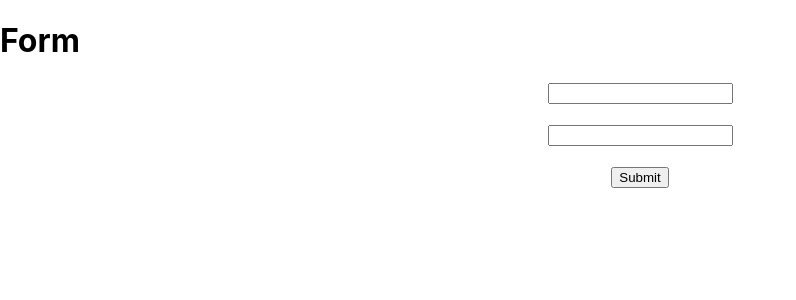
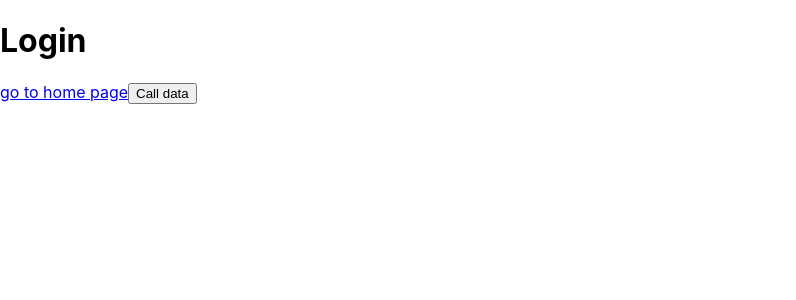
Before and after one commit to MuhammadZubair786/React_Class_1_3, a React (Create React App) app: page / in a window 1280 px wide. Shown: the top 300 px of the page, without its empty margins (0-796 px from the left). Built offline with nearby package versions, Linux system fonts and the light colour scheme.

Commit message:
add files

```diff
--- a/src/components/Home.jsx
+++ b/src/components/Home.jsx
@@ -1,38 +1,28 @@
+import React from "react"
+import { useLocation, useNavigate } from "react-router-dom"
 
 
-import React,{Component} from "react";
-import { useLocation, useNavigate, useParams } from "react-router-dom";
+let highorderfun = (Comp)=>{
+    let  forwar_1 = React.forwardRef((props,ref)=>{
+        let location = useLocation()
+        let navigate = useNavigate()
+        return <Comp { ...props } location={location} navigate={navigate} />
+    })
+    return forwar_1
+}
+
+class Home extends React.Component{
 
 
-//high order function use for use hook in class based componnets
-const highOrderFunc = (Comp)=>{
-    const forwardRes = React.forwardRef((props,ref)=>{
-        const location = useLocation()
-        const par = useParams()
-        const nav= useNavigate()
-       return <Comp {...props} nav={nav} par={par} location={location} ref={ref} />
-    })
-    return forwardRes
-}
 
-class Home extends Component{
-
-    getdata=()=>{
+    render(){
         console.log(this.props.location.state)
-        console.log(this.props.par)
-        this.props.nav("/")
-
-    }
-    render(){
         return(
             <>
-             <h1>Home page</h1>
-             <button onClick={()=>this.getdata()}>data </button>
-
+            <h1>Home</h1>
             </>
-
         )
     }
 }
 
-export default highOrderFunc(Home)
+export default  highorderfun(Home)
--- a/src/components/Login.jsx
+++ b/src/components/Login.jsx
@@ -1,41 +1,49 @@
-import React,{Component} from "react";
-import { Link,useNavigate } from "react-router-dom";
+import React from "react"
+import { Link, useNavigate } from "react-router-dom"
 
-//high order function use for use hook in class based componnets
-const highOrderFunc = (Comp)=>{
-    const forwardRes = React.forwardRef((props,ref)=>{
-        const navigate = useNavigate()
-       return <Comp {...props} navigate={navigate} ref={ref} />
+let highorderfun = (Comp)=>{
+    let  forwar_1 = React.forwardRef((props,ref)=>{
+        let navigate = useNavigate()
+        return <Comp { ...props } navigate={navigate} />
     })
-    return forwardRes
+    return forwar_1
+
 }
 
+class Login extends React.Component{
 
-class Login extends Component{
-    go_home =()=>{
-        const {navigate} = this.props
-         navigate("/home/3",{
-            state: {
-                email :"new@GMAIL.COM",
-                password:123
-            }
-         })
+    // let navigate =  useNavigate() //
+
+    call_Data= ()=>{
+        console.log(this.props)
+        this.props.navigate("/home",
+        {
+            state : [
+                {
+                    name :"asad",
+                    email : "new@gmail.com"
+                },
+                {
+                    name :"asad123",
+                    email : "new123@gmail.com"
+                }
+
+            ]
+        }
+        )
     }
 
     render(){
         return(
             <>
-             <h1>Login page</h1>
-             {/* <Link to="/home">
-                go to home page
-             </Link> */}
-             <button onClick={()=>this.go_home()}>
-                Click
-             </button>
+            <h1>Login</h1>
+            <Link to="/home">
+            go to home page
+            </Link>
+            <button onClick={()=>this.call_Data()}>Call data</button>
             </>
-
         )
     }
 }
 
-export default highOrderFunc(Login)
+export default highorderfun(Login)
--- a/src/components/LoginForm.jsx
+++ /dev/null
@@ -1,44 +0,0 @@
-import React from "react"
-import { Formik,Form, Field,ErrorMessage } from "formik"
-import * as Yup from 'yup';
-// import { Form } from "react-router-dom";
-
-function LoginForm(){
-    return(
-        <>
-        <h1>Form</h1>
-        <Formik
-        initialValues={{email :"",firstName:""}} //inital value start
-
-        validationSchema={Yup.object({
-            firstName:Yup.string().min(10,"min lettr 10").required(),
-            email:Yup.string().email("Invalid email address").required()
-        }) }
-        onSubmit={(value)=>{
-            console.log(value)
-        }}
-        >
-            <Form style={{textAlign:"center"}}>
-                <Field name={"email"}/>
-                <br/>
-
-                <ErrorMessage name={"email"}/>
-                <br/>
-
-                <Field name={"firstName"}/>
-                <br/>
-
-                <ErrorMessage name={"firstName"}/>
-                <br/>
-
-                <button type="submit">Submit</button>
-
-            </Form>
-
-        </Formik>
-        </>
-
-    )
-}
-
-export default LoginForm
--- a/src/config/Navigation.jsx
+++ b/src/config/Navigation.jsx
@@ -2,7 +2,7 @@ import React from "react";
 import { Routes,Route } from "react-router-dom";
 import Login from "../components/Login";
 import Home from "../components/Home";
-import LoginForm from "../components/LoginForm";
+
 
 class Navigation extends  React.Component{
     render(){
@@ -10,9 +10,8 @@ class Navigation extends  React.Component{
     return(
 
         <Routes>
-            <Route path="/" element={<LoginForm/>}></Route>
-            <Route path="/home/:id" element={<Home/>}></Route>
-
+            <Route path="/" element={<Login/>}></Route>
+            <Route path="/home" element={<Home/>}></Route>
         </Routes>
 
     )
```
